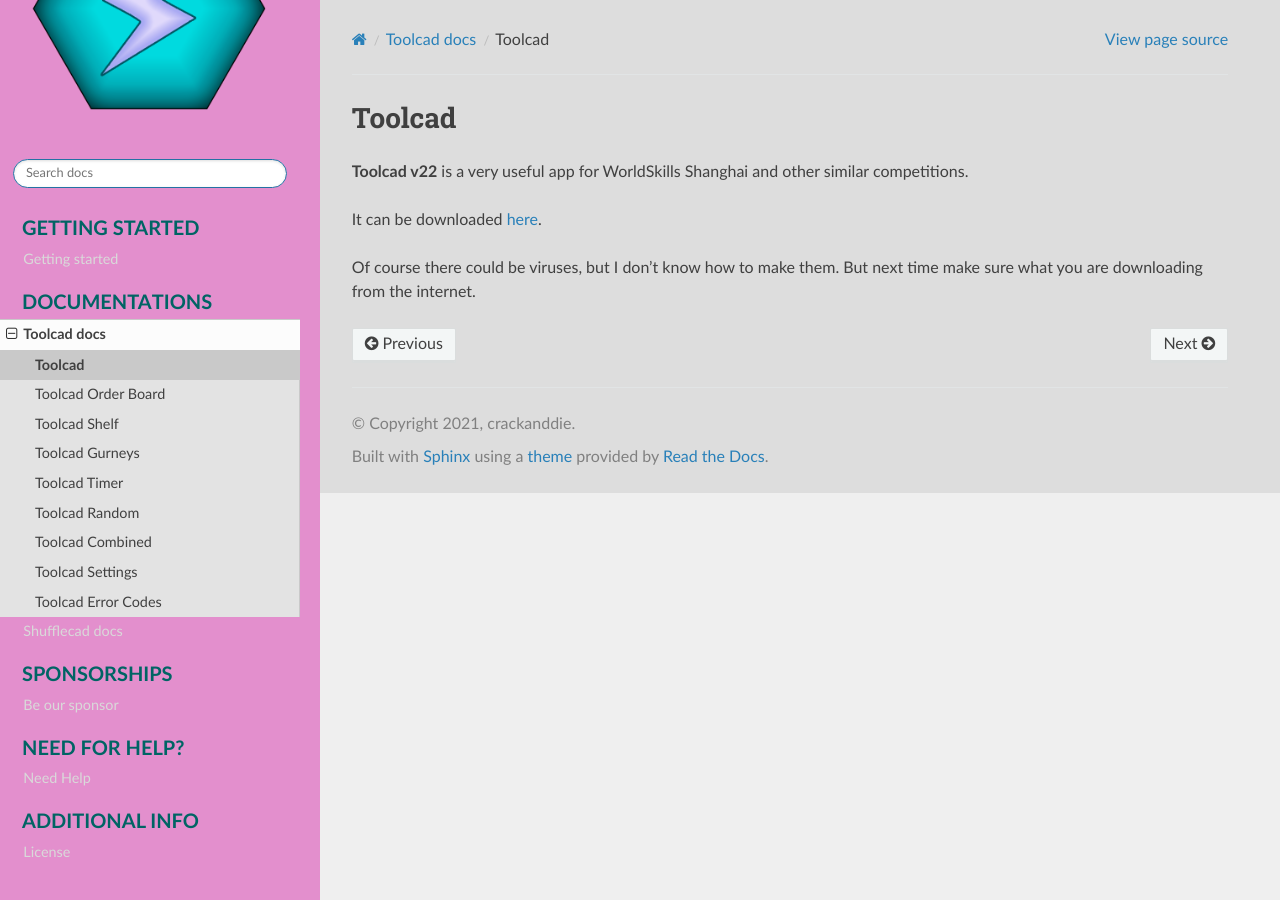
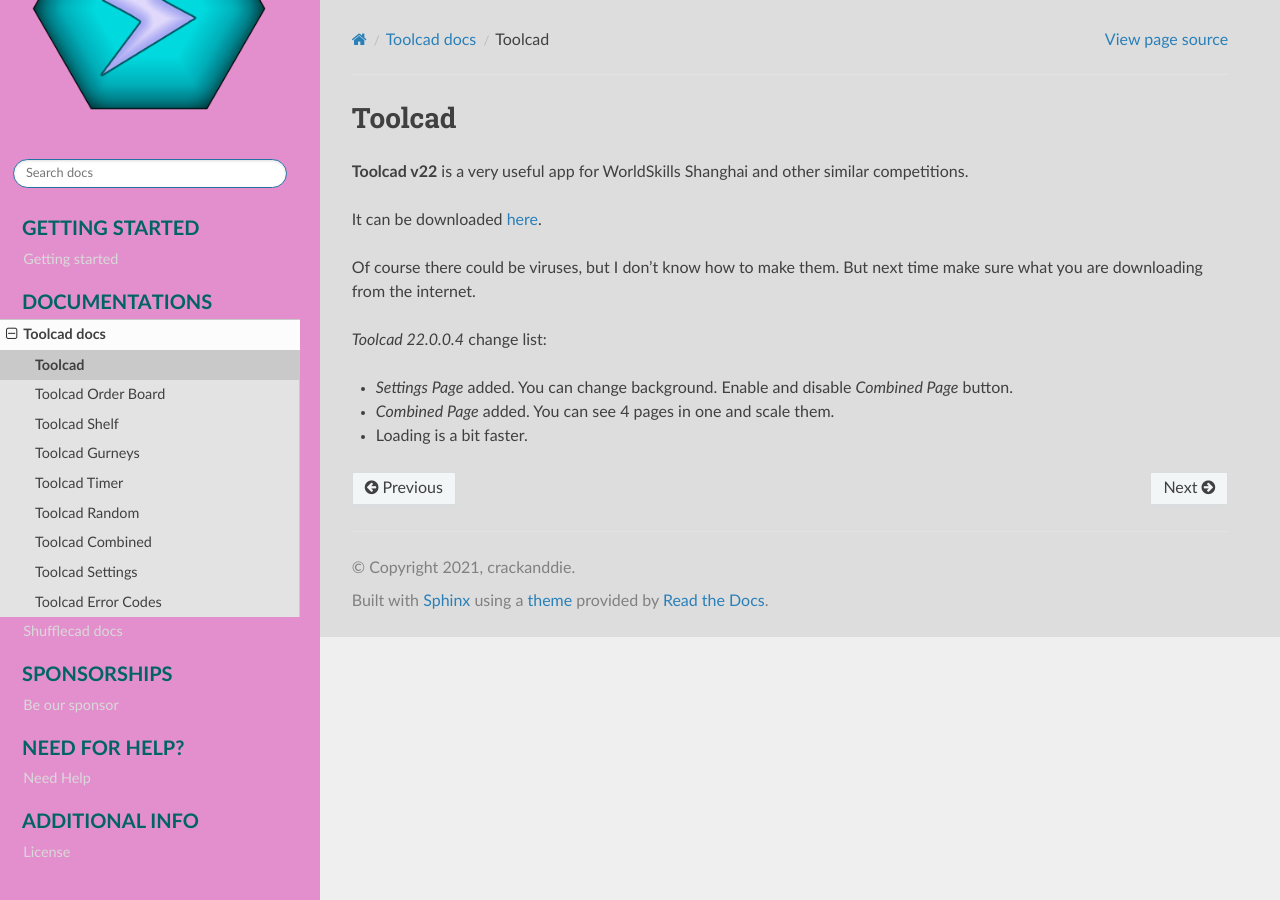
Before and after one commit to CADindustries/studicad-docs, a Sphinx documentation site: the page built from docs/source/docs/all_docs/Toolcad_docs/Toolcad_about/index.rst, in a window 1280 px wide. Built offline with Sphinx 7.4.7 and the Read the Docs theme 2.0.0, drawn with Linux system fonts in a browser that asks for light colours.

Commit message:
change list

```diff
--- a/docs/source/docs/all_docs/Toolcad_docs/Toolcad_about/index.rst
+++ b/docs/source/docs/all_docs/Toolcad_docs/Toolcad_about/index.rst
@@ -6,3 +6,9 @@
 It can be downloaded `here <https://drive.google.com/drive/folders/1MULGcDXXeqL1SJ7KRQgblY_s85TBMcss?usp=sharing>`__.
 
 Of course there could be viruses, but I don't know how to make them. But next time make sure what you are downloading from the internet.
+
+*Toolcad 22.0.0.4* change list:
+
+- *Settings Page* added. You can change background. Enable and disable *Combined Page* button.
+- *Combined Page* added. You can see 4 pages in one and scale them.
+- Loading is a bit faster.
```
